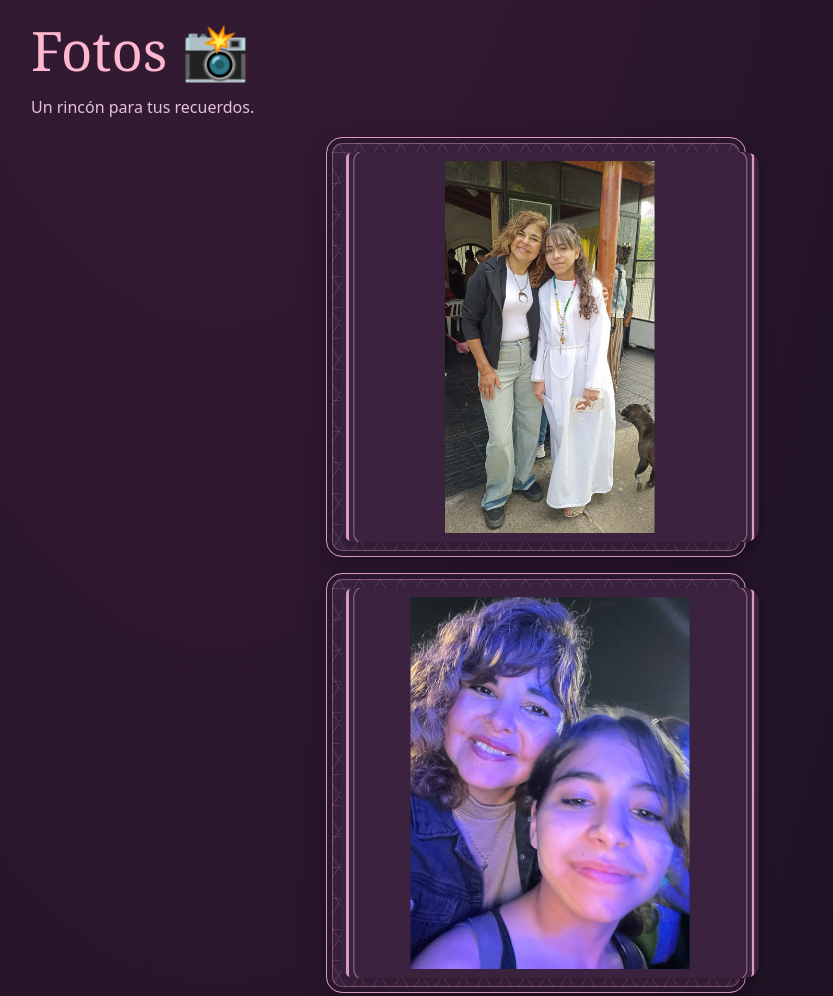
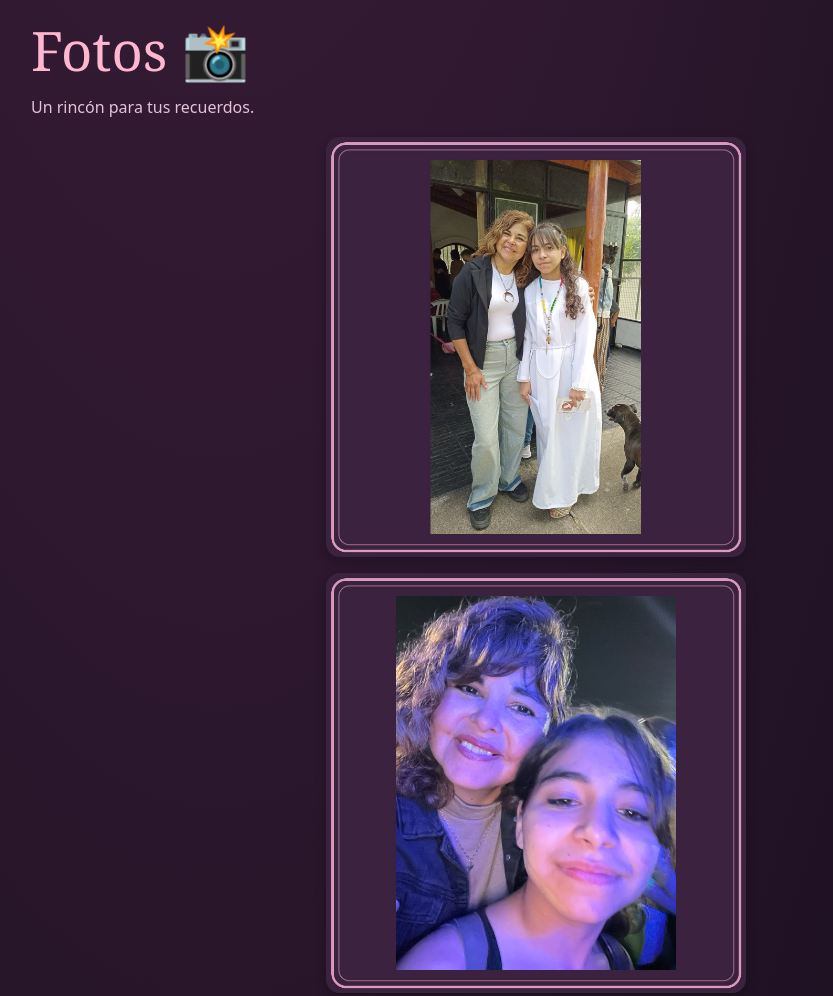
Before and after one commit to aaronacost25/regalo_keyla, a plain HTML site: page index.html in a window 1280 px wide. Shown: the part 2440-3436 px from the top of the page, without its empty margins (104-937 px from the left). Drawn offline with Linux system fonts and the light colour scheme.

Commit message:
Eliminar CSS duplicado de galeria (doble marco)

```diff
--- a/index.html
+++ b/index.html
@@ -266,51 +266,6 @@
 
     .centrado { text-align: center; }
     .reiniciar { margin-top: 20px; }
-
-    .galeria, .mensajes { display: grid; gap: 14px; }
-
-    .galeria {
-      grid-template-columns: repeat(auto-fit, minmax(min(100%, 250px), 1fr));
-      gap: 18px;
-    }
-
-    .galeria figure {
-      box-sizing: border-box;
-      position: relative;
-      aspect-ratio: 1 / 1;
-      min-width: 0;
-      margin: 0;
-      border: 1px solid #da9abb;
-      border-radius: 16px;
-      box-shadow:
-        inset 0 0 0 5px #2a172e,
-        inset 0 0 0 6px #da9abb70,
-        0 8px 22px #11081766;
-      background:
-        repeating-linear-gradient(60deg, #eab0cc26 0 1px, transparent 1px 18px),
-        repeating-linear-gradient(-60deg, #eab0cc26 0 1px, transparent 1px 18px),
-        repeating-linear-gradient(0deg, #eab0cc26 0 1px, transparent 1px 31px),
-        #3b233f;
-    }
-
-    .galeria img {
-      position: absolute;
-      inset: 14px;
-      width: calc(100% - 28px);
-      height: calc(100% - 28px);
-      display: block;
-      object-fit: contain;
-      object-position: center;
-    }
-
-    .galeria-vacia {
-      grid-column: 1 / -1;
-      margin: 0;
-      padding: 24px;
-      color: var(--suave);
-      border: 1px dashed var(--borde);
-      border-radius: 14px;
-    }
 
     .mensaje h3 { margin: 0; color: var(--rosa); }
     .mensaje p { margin: 8px 0 0; }
```
